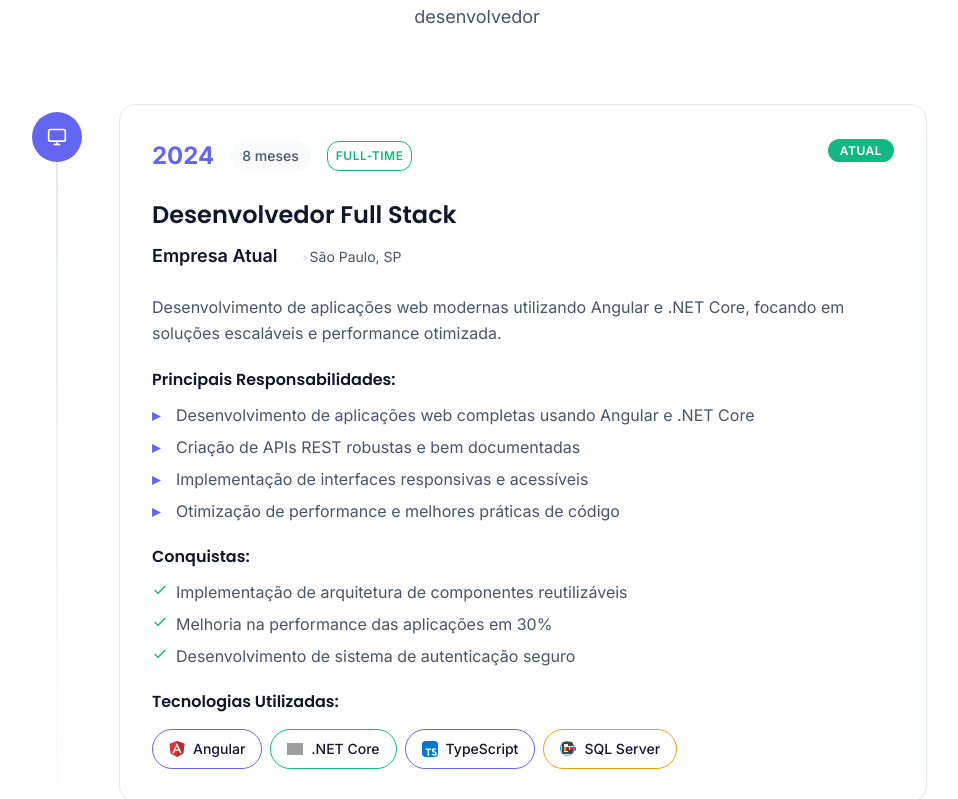
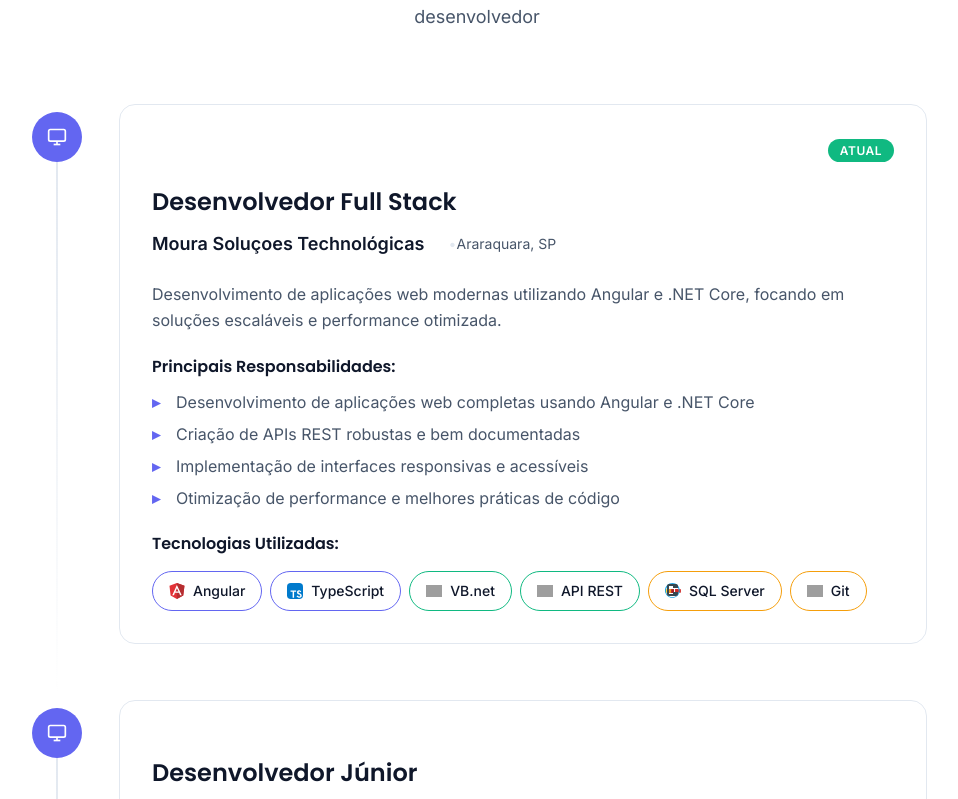
Before and after one commit to Antonio-Romes/Portfolio, an Angular app: page / in a window 1280 px wide. Shown: the part 2401-3200 px from the top of the page, without its empty margins (163-1121 px from the left). Built offline with nearby package versions, Linux system fonts and the light colour scheme; grey boxes are pictures that could not be loaded.

Commit message:
Ajustar a seção da experiência profissional

```diff
--- a/src/app/components/experience/experience.html
+++ b/src/app/components/experience/experience.html
@@ -30,11 +30,6 @@
           <div class="timeline-content">
             <div class="experience-card">
               <div class="card-header">
-                <div class="experience-meta">
-                  <span class="experience-year">{{ exp.year }}</span>
-                  <span class="experience-duration">{{ exp.duration }}</span>
-                  <span class="experience-type" [class]="exp.type">{{ exp.type | titlecase }}</span>
-                </div>
                 <div class="experience-current" *ngIf="exp.current">
                   <span class="current-badge">Atual</span>
                 </div>
@@ -65,18 +60,6 @@
                   </ul>
                 </div>
 
-                <div class="achievements" *ngIf="exp.achievements.length">
-                  <h4>Conquistas:</h4>
-                  <ul class="achievements-list">
-                    <li *ngFor="let achievement of exp.achievements" class="achievement-item">
-                      <svg width="16" height="16" viewBox="0 0 24 24" fill="none" stroke="currentColor" stroke-width="2">
-                        <polyline points="20,6 9,17 4,12"/>
-                      </svg>
-                      {{ achievement }}
-                    </li>
-                  </ul>
-                </div>
-
                 <div class="technologies" *ngIf="exp.technologies.length">
                   <h4>Tecnologias Utilizadas:</h4>
                   <div class="tech-stack">
--- a/src/app/components/experience/experience.scss
+++ b/src/app/components/experience/experience.scss
@@ -175,71 +175,9 @@
 
       .card-header {
         display: flex;
-        justify-content: space-between;
+        justify-content: flex-end;
         align-items: flex-start;
         margin-bottom: 1.5rem;
-
-        .experience-meta {
-          display: flex;
-          flex-wrap: wrap;
-          gap: 1rem;
-          align-items: center;
-
-          @media (max-width: 480px) {
-            flex-direction: column;
-            align-items: flex-start;
-            gap: 0.5rem;
-          }
-
-          .experience-year {
-            font-size: 1.5rem;
-            font-weight: 700;
-            color: var(--primary-color);
-          }
-
-          .experience-duration {
-            font-size: 0.875rem;
-            color: var(--text-secondary);
-            background: var(--surface-color);
-            padding: 0.25rem 0.75rem;
-            border-radius: 20px;
-            font-weight: 500;
-          }
-
-          .experience-type {
-            font-size: 0.75rem;
-            text-transform: uppercase;
-            font-weight: 600;
-            letter-spacing: 0.5px;
-            padding: 0.25rem 0.5rem;
-            border-radius: 12px;
-            border: 1px solid;
-
-            &.full-time {
-              color: var(--success-color);
-              border-color: var(--success-color);
-              background: rgba(var(--success-rgb), 0.1);
-            }
-
-            &.part-time {
-              color: var(--warning-color);
-              border-color: var(--warning-color);
-              background: rgba(var(--warning-rgb), 0.1);
-            }
-
-            &.freelance {
-              color: var(--info-color);
-              border-color: var(--info-color);
-              background: rgba(var(--info-rgb), 0.1);
-            }
-
-            &.internship {
-              color: var(--primary-color);
-              border-color: var(--primary-color);
-              background: rgba(var(--primary-rgb), 0.1);
-            }
-          }
-        }
 
         .experience-current {
           .current-badge {
@@ -317,8 +255,7 @@
           font-size: 1rem;
         }
 
-        .responsibilities,
-        .achievements {
+        .responsibilities {
           margin-bottom: 1.5rem;
 
           h4 {
@@ -349,27 +286,6 @@
                 left: 0;
                 color: var(--primary-color);
                 font-weight: 600;
-              }
-            }
-          }
-
-          &.achievements {
-            .achievements-list {
-              li {
-                display: flex;
-                align-items: flex-start;
-                gap: 0.5rem;
-                padding-left: 0;
-
-                &::before {
-                  display: none;
-                }
-
-                svg {
-                  color: var(--success-color);
-                  margin-top: 0.125rem;
-                  flex-shrink: 0;
-                }
               }
             }
           }
--- a/src/app/services/experience.service.ts
+++ b/src/app/services/experience.service.ts
@@ -24,7 +24,7 @@ export interface Experience {
 }
 
 @Injectable({
-  providedIn: 'root'
+  providedIn: 'root',
 })
 export class ExperienceService {
   private experiences: Experience[] = [
@@ -32,30 +32,33 @@ export class ExperienceService {
       id: '1',
       year: '2024',
       title: 'Desenvolvedor Full Stack',
-      company: 'Empresa Atual',
+      company: 'Moura Soluçoes Technológicas',
       companyUrl: '',
-      location: 'São Paulo, SP',
-      duration: '8 meses',
-      description: 'Desenvolvimento de aplicações web modernas utilizando Angular e .NET Core, focando em soluções escaláveis e performance otimizada.',
+      location: 'Araraquara, SP',
+      duration: '',
+      description:
+        'Desenvolvimento de aplicações web modernas utilizando Angular e .NET Core, focando em soluções escaláveis e performance otimizada.',
       responsibilities: [
         'Desenvolvimento de aplicações web completas usando Angular e .NET Core',
         'Criação de APIs REST robustas e bem documentadas',
         'Implementação de interfaces responsivas e acessíveis',
-        'Otimização de performance e melhores práticas de código'
+        'Otimização de performance e melhores práticas de código',
       ],
       technologies: [
         { name: 'Angular', category: 'frontend', icon: 'assets/icons/angular.svg' },
-        { name: '.NET Core', category: 'backend', icon: 'assets/icons/dotnet.svg' },
         { name: 'TypeScript', category: 'frontend', icon: 'assets/icons/typescript.svg' },
-        { name: 'SQL Server', category: 'database', icon: 'assets/icons/sql.svg' }
+        { name: 'VB.net', category: 'backend', icon: 'assets/icons/vbnet.svg' },
+        { name: 'API REST', category: 'backend', icon: 'assets/icons/rest-api.svg' },
+        { name: 'SQL Server', category: 'database', icon: 'assets/icons/sql.svg' },
+        { name: 'Git', category: 'database', icon: 'assets/icons/git.svg' },
       ],
       achievements: [
         'Implementação de arquitetura de componentes reutilizáveis',
         'Melhoria na performance das aplicações em 30%',
-        'Desenvolvimento de sistema de autenticação seguro'
+        'Desenvolvimento de sistema de autenticação seguro',
       ],
       type: 'full-time',
-      current: true
+      current: true,
     },
     {
       id: '2',
@@ -65,26 +68,27 @@ export class ExperienceService {
       companyUrl: '',
       location: 'São Paulo, SP',
       duration: '1 ano',
-      description: 'Criação de interfaces responsivas e desenvolvimento de APIs REST, trabalhando em equipe ágil com metodologias modernas.',
+      description:
+        'Criação de interfaces responsivas e desenvolvimento de APIs REST, trabalhando em equipe ágil com metodologias modernas.',
       responsibilities: [
         'Desenvolvimento de interfaces web responsivas',
         'Criação e manutenção de APIs REST',
         'Participação em reuniões de planejamento e retrospectivas',
-        'Colaboração em projetos de equipe usando Git'
+        'Colaboração em projetos de equipe usando Git',
       ],
       technologies: [
         { name: 'JavaScript', category: 'frontend', icon: 'assets/icons/javascript.svg' },
         { name: 'HTML/CSS', category: 'frontend', icon: 'assets/icons/html.svg' },
         { name: 'C#', category: 'backend', icon: 'assets/icons/csharp.svg' },
-        { name: 'Git', category: 'tools', icon: 'assets/icons/git.svg' }
+        { name: 'Git', category: 'tools', icon: 'assets/icons/git.svg' },
       ],
       achievements: [
         'Desenvolvimento de 5+ projetos web funcionais',
         'Implementação de boas práticas de versionamento',
-        'Colaboração efetiva em equipe de 4 desenvolvedores'
+        'Colaboração efetiva em equipe de 4 desenvolvedores',
       ],
       type: 'full-time',
-      current: false
+      current: false,
     },
     {
       id: '3',
@@ -94,26 +98,27 @@ export class ExperienceService {
       companyUrl: '',
       location: 'São Paulo, SP',
       duration: '8 meses',
-      description: 'Aprendizado prático em tecnologias web modernas, participando de projetos reais e recebendo mentoria técnica.',
+      description:
+        'Aprendizado prático em tecnologias web modernas, participando de projetos reais e recebendo mentoria técnica.',
       responsibilities: [
         'Aprendizado de tecnologias web modernas',
         'Participação em projetos de desenvolvimento',
         'Criação de protótipos e MVPs',
-        'Documentação de código e processos'
+        'Documentação de código e processos',
       ],
       technologies: [
         { name: 'JavaScript', category: 'frontend', icon: 'assets/icons/javascript.svg' },
         { name: 'HTML/CSS', category: 'frontend', icon: 'assets/icons/html.svg' },
         { name: 'Bootstrap', category: 'frontend', icon: 'assets/icons/bootstrap.svg' },
-        { name: 'MySQL', category: 'database', icon: 'assets/icons/mysql.svg' }
+        { name: 'MySQL', category: 'database', icon: 'assets/icons/mysql.svg' },
       ],
       achievements: [
         'Conclusão de programa trainee com aproveitamento de 95%',
         'Desenvolvimento de 3 projetos web funcionais',
-        'Domínio de ferramentas de desenvolvimento modernas'
+        'Domínio de ferramentas de desenvolvimento modernas',
       ],
       type: 'full-time',
-      current: false
+      current: false,
     },
     {
       id: '4',
@@ -123,27 +128,28 @@ export class ExperienceService {
       companyUrl: '',
       location: 'São Paulo, SP',
       duration: '6 meses',
-      description: 'Primeira experiência profissional em desenvolvimento, focando no aprendizado de fundamentos e boas práticas de programação.',
+      description:
+        'Primeira experiência profissional em desenvolvimento, focando no aprendizado de fundamentos e boas práticas de programação.',
       responsibilities: [
         'Aprendizado de fundamentos de programação',
         'Auxílio em projetos de desenvolvimento web',
         'Criação de documentação técnica',
-        'Participação em code reviews e reuniões de equipe'
+        'Participação em code reviews e reuniões de equipe',
       ],
       technologies: [
         { name: 'HTML/CSS', category: 'frontend', icon: 'assets/icons/html.svg' },
         { name: 'JavaScript', category: 'frontend', icon: 'assets/icons/javascript.svg' },
         { name: 'PHP', category: 'backend', icon: 'assets/icons/php.svg' },
-        { name: 'MySQL', category: 'database', icon: 'assets/icons/mysql.svg' }
+        { name: 'MySQL', category: 'database', icon: 'assets/icons/mysql.svg' },
       ],
       achievements: [
         'Primeira experiência profissional bem-sucedida',
         'Aprendizado acelerado de tecnologias web',
-        'Contribuição em 2 projetos da empresa'
+        'Contribuição em 2 projetos da empresa',
       ],
       type: 'internship',
-      current: false
-    }
+      current: false,
+    },
   ];
 
   getExperiences(): Observable<Experience[]> {
@@ -151,17 +157,17 @@ export class ExperienceService {
   }
 
   getCurrentExperience(): Observable<Experience | null> {
-    const current = this.experiences.find(exp => exp.current);
+    const current = this.experiences.find((exp) => exp.current);
     return of(current || null);
   }
 
   getExperienceById(id: string): Observable<Experience | null> {
-    const experience = this.experiences.find(exp => exp.id === id);
+    const experience = this.experiences.find((exp) => exp.id === id);
     return of(experience || null);
   }
 
   getExperiencesByType(type: Experience['type']): Observable<Experience[]> {
-    const filtered = this.experiences.filter(exp => exp.type === type);
+    const filtered = this.experiences.filter((exp) => exp.type === type);
     return of(filtered);
   }
 }
```
Also changed, not shown: public/icons/rest-api.svg (added).
